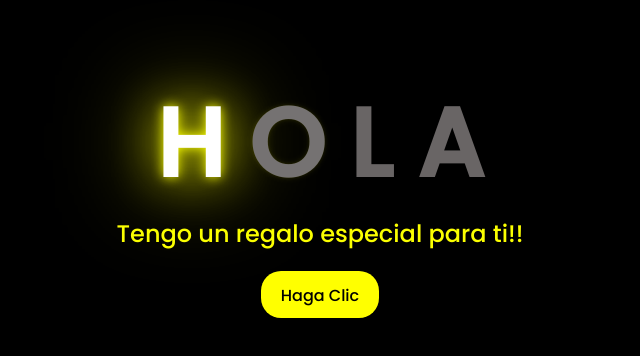
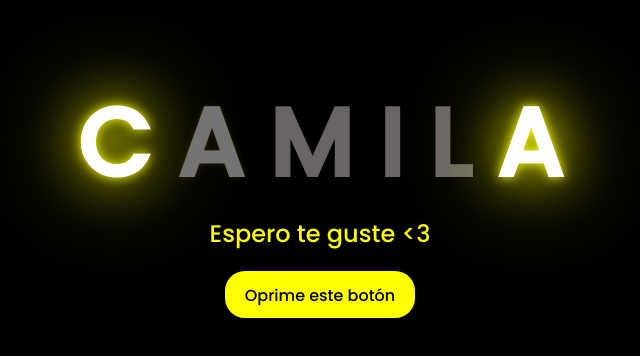
Before and after one commit to Arnovii/Flores, a plain HTML site: page index.html in a window 1280 px wide. Shown: the part 214-570 px from the top of the page, without its empty margins (328-968 px from the left). Drawn offline with Linux system fonts and the light colour scheme.

Commit message:
nombre Camila

```diff
--- a/css/style.css
+++ b/css/style.css
@@ -93,6 +93,7 @@ body{
 
   /* Efecto de resplandor al pasar el cursor sobre el botón */
   .button button:hover {
-    background-color: orange; /* Cambia el color de fondo al pasar el mouse a naranja */
+    color: rgb(0, 0, 0);
+    background-color: rgb(242, 255, 0); /* Cambia el color de fondo al pasar el mouse a naranja */
     box-shadow: 0 0 10px yellow, 0 0 20px yellow, 0 0 30px yellow; /* Efecto de resplandor amarillo */
   }
--- a/index.html
+++ b/index.html
@@ -11,10 +11,13 @@
 <body>
     <div class="greetings">
 
-        <span>H</span>
-        <span>O</span>
+        <span>C</span>
+        <span>A</span>
+        <span>M</span>
+        <span>I</span>
         <span>L</span>
         <span>A</span>
+
     </div>
     <div class="greetings">
         <span></span>
@@ -25,11 +28,11 @@
         <span></span>
     </div>
     <div class="description">
-        <span>Tengo un regalo especial para ti!!</span>
+        <span>Espero te guste <3</span>
     </div>
     <div class="button">
         <button>
-            <a href="FLORES.html">Haga Clic</a>
+            <a href="FLORES.html">Oprime este botón</a>
         </button>
 
     </div>
```
